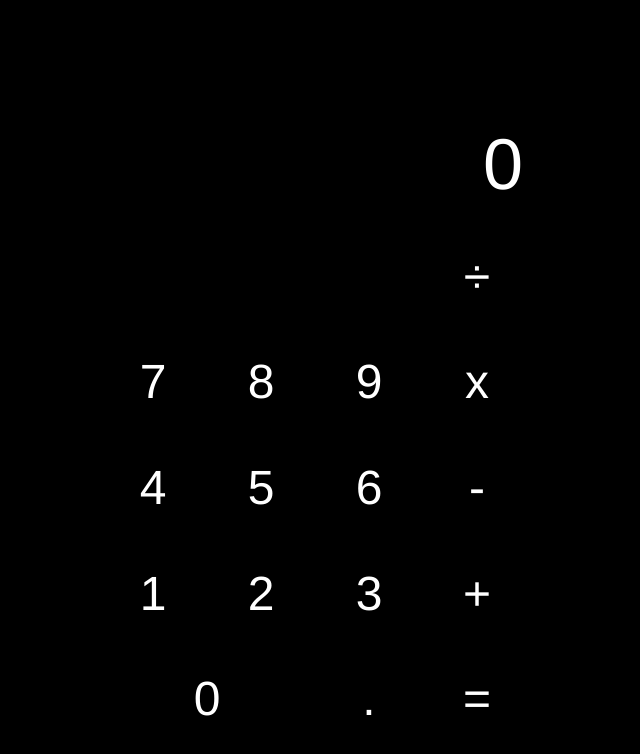
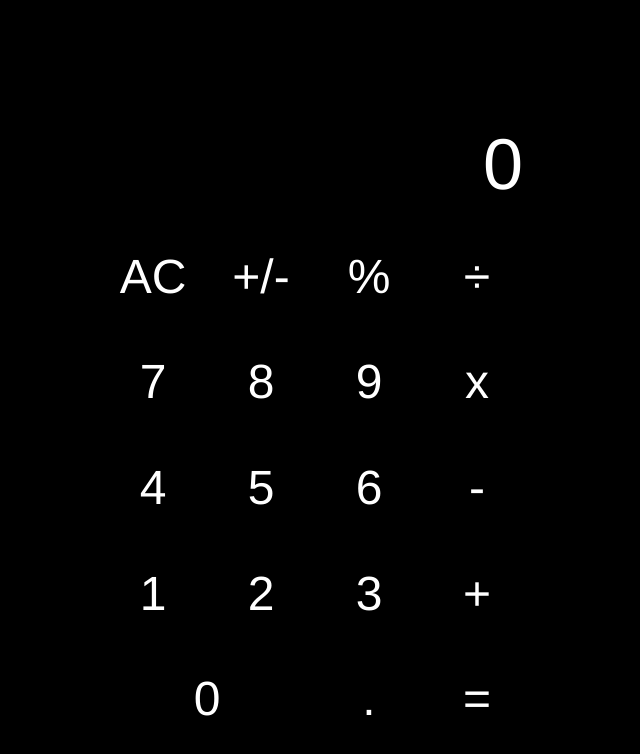
Before and after one commit to Said-MZ/Calculator, a React (Vite) app: page / in a window 1280 px wide. Shown: the top 754 px of the page, without its empty margins (325-965 px from the left). Built offline with nearby package versions, Linux system fonts and the light colour scheme.

Commit message:
Implement logic to replace operands in calculator input

```diff
--- a/src/Button.jsx
+++ b/src/Button.jsx
@@ -2,11 +2,10 @@ import React from "react";
 import { useGlobalContext } from "./context";
 
 const Button = ({ label, color }) => {
-  const { handleClick } = useGlobalContext();
-
+  const { handleClick, clear } = useGlobalContext();
   const btnStyles = `${label === 0 ? "col-span-2" : ""} ${
     color === "grey-light" && "text-black"
-  } bg-[--${color}] rounded-full ${
+  } bg-${color} rounded-full ${
     color === "grey-light" ? "text-3xl sm:text-4xl" : "text-3xl sm:text-5xl "
   } font-medium hover:filter hover:brightness-${
     color === "grey-dark" ? "150" : "125"
@@ -18,10 +17,10 @@ const Button = ({ label, color }) => {
     <button
       className={btnStyles}
       onClick={() => {
-        handleClick(label);
+        handleClick(label === "AC" ? clear : label);
       }}
     >
-      {label}
+      {label === "AC" ? clear : label}
     </button>
   );
 };
--- a/src/Result.jsx
+++ b/src/Result.jsx
@@ -3,9 +3,14 @@ import { useGlobalContext } from "./context";
 
 const Result = () => {
   const { operation } = useGlobalContext();
+  const h1Styles = `
+   ${operation.length > 22 && "text-3xl"}
+  ${(operation.length > 16) & (operation.length < 23) && "text-4xl"} ${
+    (operation.length > 10) & (operation.length < 17) && "text-5xl"
+  }`;
   return (
     <div className="w-[90vw] sm:w-[26rem]  mx-auto flex justify-end py-8 text-7xl">
-      <h1>{operation}</h1>
+      <h1 className={h1Styles}>{operation}</h1>
     </div>
   );
 };
--- a/src/context.jsx
+++ b/src/context.jsx
@@ -3,12 +3,26 @@ import { createContext, useContext, useState } from "react";
 const AppContext = createContext();
 
 const AppProvider = ({ children }) => {
+  const [clear, setClear] = useState("AC");
   const [operation, setOperation] = useState("0");
+  const handleClick = (label) => {
+    if (
+      /[+x=÷-]/.test(operation.toString().charAt(operation.length - 1)) &&
+      /[+x=÷-]/.test(label.toString())
+    ) {
+      setOperation(operation.slice(0, -1) + label.toString());
+      return;
+    }
 
-  const handleClick = (label) => {
+    if (operation !== "0") setClear("C");
     try {
-      if (label === "AC") {
+      if (label === clear) {
         setOperation("0");
+        setClear("AC");
+        return;
+      }
+      if (operation.length > 24) {
+        return setOperation(`limit exceeded           `);
       }
       if (label === "+/-") {
         setOperation((prev) => {
@@ -42,7 +56,12 @@ const AppProvider = ({ children }) => {
           return eval(prev);
         });
       }
-      if (label !== "AC" && label !== "+/-" && label !== "%" && label !== "=") {
+      if (
+        label !== clear &&
+        label !== "+/-" &&
+        label !== "%" &&
+        label !== "="
+      ) {
         setOperation((prev) => {
           typeof label === "number" && label.toString();
           if (prev === "0") {
@@ -57,7 +76,7 @@ const AppProvider = ({ children }) => {
   };
 
   return (
-    <AppContext.Provider value={{ handleClick, operation }}>
+    <AppContext.Provider value={{ handleClick, operation, clear }}>
       {children}
     </AppContext.Provider>
   );
--- a/src/data.jsx
+++ b/src/data.jsx
@@ -1,24 +1,18 @@
-//   --white: #fefefe;
-//   --black: #000000;
-//   --grey-light: #a5a5a5;
-//   --grey-dark: #333333;
-//   --orange: #ff9e0b;
-
 const buttons = [
   {
     id: 1,
     label: "AC",
-    color: "grey-light",
+    color: "greyLight",
   },
   {
     id: 2,
     label: "+/-",
-    color: "grey-light",
+    color: "greyLight",
   },
   {
     id: 3,
     label: "%",
-    color: "grey-light",
+    color: "greyLight",
   },
   {
     id: 4,
@@ -28,17 +22,17 @@ const buttons = [
   {
     id: 5,
     label: 7,
-    color: "grey-dark",
+    color: "greyDark",
   },
   {
     id: 6,
     label: 8,
-    color: "grey-dark",
+    color: "greyDark",
   },
   {
     id: 7,
     label: 9,
-    color: "grey-dark",
+    color: "greyDark",
   },
   {
     id: 8,
@@ -48,17 +42,17 @@ const buttons = [
   {
     id: 9,
     label: 4,
-    color: "grey-dark",
+    color: "greyDark",
   },
   {
     id: 10,
     label: 5,
-    color: "grey-dark",
+    color: "greyDark",
   },
   {
     id: 11,
     label: 6,
-    color: "grey-dark",
+    color: "greyDark",
   },
   {
     id: 12,
@@ -68,17 +62,17 @@ const buttons = [
   {
     id: 13,
     label: 1,
-    color: "grey-dark",
+    color: "greyDark",
   },
   {
     id: 14,
     label: 2,
-    color: "grey-dark",
+    color: "greyDark",
   },
   {
     id: 15,
     label: 3,
-    color: "grey-dark",
+    color: "greyDark",
   },
   {
     id: 16,
@@ -88,12 +82,12 @@ const buttons = [
   {
     id: 17,
     label: 0,
-    color: "grey-dark",
+    color: "greyDark",
   },
   {
     id: 18,
     label: ".",
-    color: "grey-dark",
+    color: "greyDark",
   },
   {
     id: 19,
--- a/src/index.css
+++ b/src/index.css
@@ -2,15 +2,6 @@
 @tailwind components;
 @tailwind utilities;
 
-:root {
-  --white: #fefefe;
-  --black: #000000;
-  --grey-light: #a5a5a5;
-  --grey-dark: #333333;
-  --orange: #ff9e0b;
-
-}
-
 body {
   font-family: Helvetica, Arial, sans-serif;
 }
--- a/tailwind.config.js
+++ b/tailwind.config.js
@@ -2,7 +2,13 @@
 export default {
   content: ["./index.html", "./src/**/*.{js,jsx}"],
   theme: {
-    extend: {},
+    extend: {
+      colors: {
+        greyDark: "#333",
+        greyLight: "#a5a5a5",
+        orange: "#ff9e0b",
+      },
+    },
   },
   plugins: [],
 };
```
